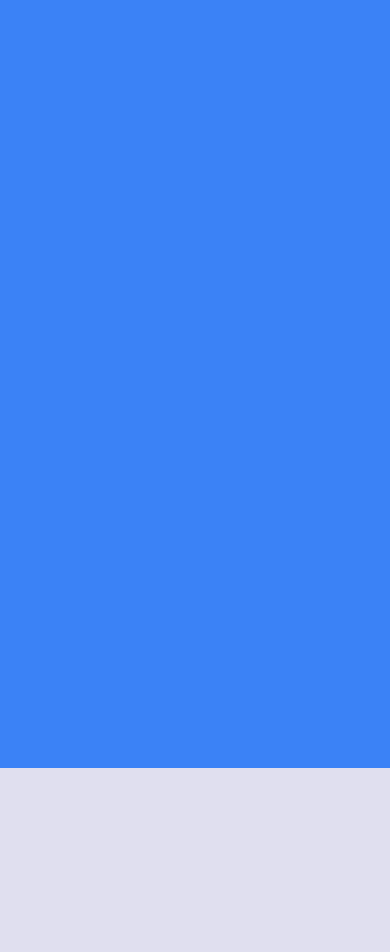
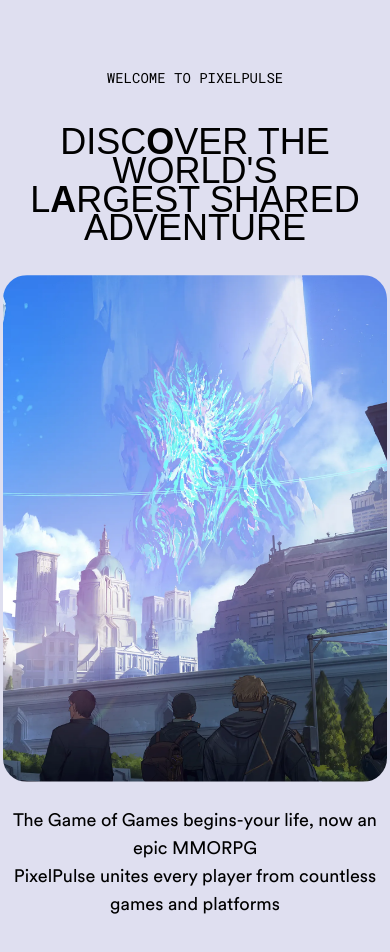
Before and after one commit to Janinduchamod2001425/PixelPulse, a React (Vite) app: page / in a window 390 px wide. Shown: the part 920-1872 px from the top of the page. Before the commit the page ends 1688 px from the top, so only its background shows below. Built offline with nearby package versions, Linux system fonts and the light colour scheme; a web font is replaced by a local one.

Commit message:
Add background image into about section and animate it using GSAP scroll triggers

```diff
--- a/src/App.jsx
+++ b/src/App.jsx
@@ -1,12 +1,12 @@
 import React from "react";
 import Hero from "./components/Hero.jsx";
+import About from "./components/About.jsx";
 
 const App = () => {
   return (
     <main className="relative min-h-screen w-screen overflow-x-hidden">
       <Hero />
-
-      <section className="z-0 min-h-screen bg-blue-500" />
+      <About />
     </main>
   );
 };
--- /dev/null
+++ b/src/components/About.jsx
@@ -0,0 +1,69 @@
+import React from "react";
+
+import gsap from "gsap";
+import { useGSAP } from "@gsap/react";
+import { ScrollTrigger } from "gsap/all";
+
+// Register the scroll trigger
+gsap.registerPlugin(ScrollTrigger);
+
+const About = () => {
+  // Configure GSAP for the Background Image
+  useGSAP(() => {
+    // Clip Animation for the bg image
+    const clipAnimation = gsap.timeline({
+      scrollTrigger: {
+        trigger: "#clip",
+        start: "center center",
+        end: "+=800 center",
+        scrub: 0.5,
+        pin: true,
+        pinSpacing: true,
+      },
+    });
+
+    // Assign the clip animation to the bg image
+    clipAnimation.to(".mask-clip-path", {
+      width: "100vw",
+      height: "100vh",
+      borderRadius: 0,
+    });
+  });
+
+  return (
+    <div id="about" className="min-h-screen w-screen">
+      <div className="relative mb-8 mt-36 flex flex-col items-center gap-5">
+        {/*Welcome Title*/}
+        <h2 className="font-general text-sm uppercase md:text-[10px]">
+          Welcome to PixelPulse
+        </h2>
+
+        {/*Sub Title*/}
+        <div className="mt-5 text-center text-4xl uppercase leading-[0.8] md:text-[6rem]">
+          Disc<b>o</b>ver the world's <br /> l<b>a</b>rgest shared adventure
+        </div>
+
+        {/*About Text*/}
+        <div className="about-subtext">
+          <p>The Game of Games begins-your life, now an epic MMORPG</p>
+
+          <p>
+            PixelPulse unites every player from countless games and platforms
+          </p>
+        </div>
+      </div>
+
+      {/*About Image*/}
+      <div className="h-dvh w-screen" id="clip">
+        <div className="mask-clip-path about-image">
+          <img
+            src="img/about.webp"
+            alt="Background"
+            className="absolute left-0 top-0 size-full object-cover"
+          />
+        </div>
+      </div>
+    </div>
+  );
+};
+export default About;
--- a/src/components/Hero.jsx
+++ b/src/components/Hero.jsx
@@ -1,9 +1,10 @@
 import React, { useEffect, useRef, useState } from "react";
 import Button from "./Button.jsx";
 import { TiLocationArrow } from "react-icons/ti";
+
+// Import GSAP and ScrollTrigger for animations
 import { useGSAP } from "@gsap/react";
 import gsap from "gsap";
-
 import { ScrollTrigger } from "gsap/all";
 
 gsap.registerPlugin(ScrollTrigger);
@@ -48,7 +49,7 @@
 
   // If any video is take time to play show the loading indicator
   useEffect(() => {
-    if (loadedVideos === totalVideos - 1) {
+    if (loadedVideos === totalVideos - 2) {
       setIsLoading(false);
     }
   }, [loadedVideos]);
```
